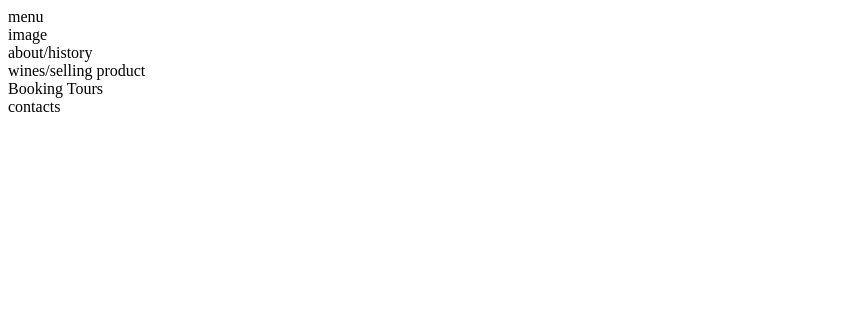
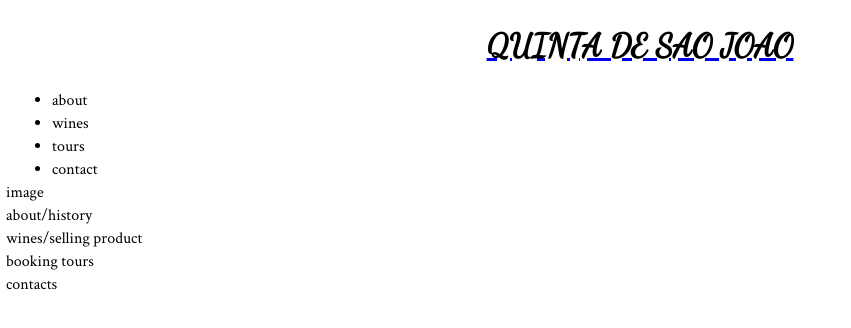
Before and after one commit to JanicaCosta/Wine-Project, a plain HTML site: page index.html in a window 1280 px wide. Shown: the whole page, without its empty margins (0-851 px from the left). Drawn offline with Linux system fonts and the light colour scheme.

Commit message:
header struture

```diff
--- a/css/style.css
+++ b/css/style.css
@@ -0,0 +1,18 @@
+@import url('https://fonts.googleapis.com/css2?family=Crimson+Text&family=Dancing+Script:wght@500&display=swap');
+
+* {
+    margin: 2px;
+    }
+
+body {
+    font-family: 'Crimson Text', serif;
+    text-transform: lowercase;
+    color:black;
+    }
+
+h1 {
+    font-family: 'Dancing Script', cursive;
+    text-transform: uppercase;
+    color: black;
+    text-align: center;
+    }
--- a/index.html
+++ b/index.html
@@ -9,7 +9,19 @@
     <title>Wine Project</title>
 </head>
 <body>
-    <header> menu</header>
+    <header>
+        <a href="index.html">
+            <h1 id="logo">Quinta de Sao Joao</h1>
+        </a>
+        <nav>
+            <ul id="menu">
+                <li>About</li>
+                <li>Wines</li>
+                <li>Tours</li>
+                <li>Contact</li>
+            </ul>
+        </nav>
+    </header>
     <section>image</section>
     <section>about/history</section>
     <section>wines/selling product</section>
```
